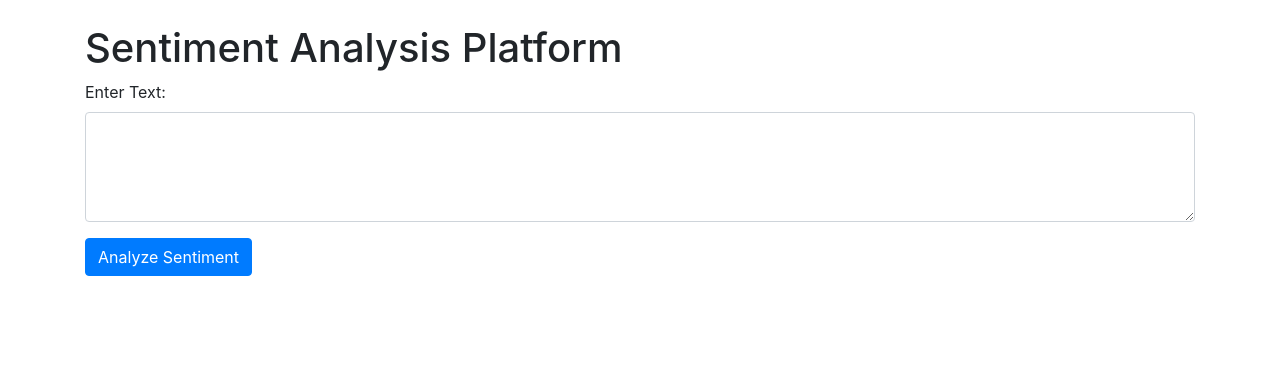
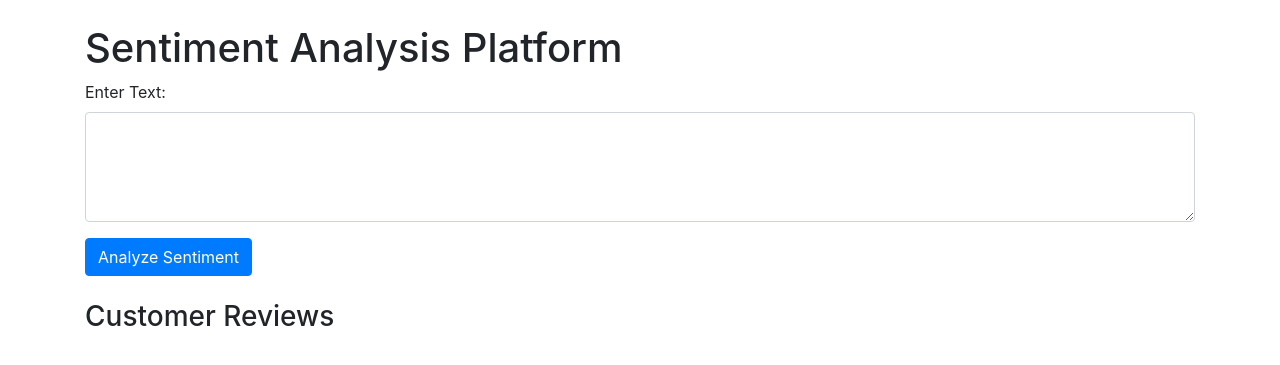
Before and after one commit to Vikranth3140/Restaurant-Review-Analysis-System, a Flask app: page / in a window 1280 px wide. Shown: the top 365 px of the page. Run offline with Flask 3, Linux system fonts and the light colour scheme; some libraries are stand-ins or nearby versions.

Commit message:
"Added review storage and display functionality to Flask app"

```diff
--- a/app.py
+++ b/app.py
@@ -1,12 +1,15 @@
-from flask import Flask, request, render_template
+from flask import Flask, request, render_template, jsonify
 from nltk.sentiment.vader import SentimentIntensityAnalyzer
 from textblob import TextBlob
 import nltk
+import datetime
 
 # Download necessary NLTK data
 nltk.download('vader_lexicon')
 
 app = Flask(__name__)
+
+reviews = []
 
 def analyze_aspects(text):
     aspects = {
@@ -39,7 +42,7 @@ def generate_summary(aspect_scores):
 
 @app.route('/')
 def index():
-    return render_template('index.html')
+    return render_template('index.html', reviews=reviews)
 
 @app.route('/process', methods=['POST'])
 def process():
@@ -53,9 +56,21 @@ def process():
     aspect_scores = analyze_aspects(input_text)
     aspect_summaries = generate_summary(aspect_scores)
 
+    review = {
+        'text': input_text,
+        'sentiment_scores': sentiment_scores,
+        'textblob_polarity': textblob_polarity,
+        'textblob_subjectivity': textblob_subjectivity,
+        'aspect_scores': aspect_scores,
+        'aspect_summaries': aspect_summaries,
+        'date': datetime.datetime.now().strftime("%Y-%m-%d %H:%M:%S")
+    }
+    reviews.append(review)
+
     return render_template('index.html', sentiment_scores=sentiment_scores,
                            textblob_polarity=textblob_polarity, textblob_subjectivity=textblob_subjectivity,
-                           aspect_scores=aspect_scores, aspect_summaries=aspect_summaries, input_text=input_text)
+                           aspect_scores=aspect_scores, aspect_summaries=aspect_summaries, input_text=input_text,
+                           reviews=reviews)
 
 if __name__ == '__main__':
     app.run(debug=True)
--- a/templates/index.html
+++ b/templates/index.html
@@ -49,6 +49,19 @@
                     <canvas id="sentimentChart"></canvas>
                 </div>
             {% endif %}
+        </div>
+
+        <div id="reviewsContainer" class="mt-4">
+            <h3>Customer Reviews</h3>
+            <ul>
+                {% for review in reviews %}
+                    <li>
+                        <p><strong>{{ review.date }}</strong></p>
+                        <p>{{ review.text }}</p>
+                        <p>Overall Sentiment: {{ review.sentiment_scores.compound }}</p>
+                    </li>
+                {% endfor %}
+            </ul>
         </div>
 
         <script>
```
